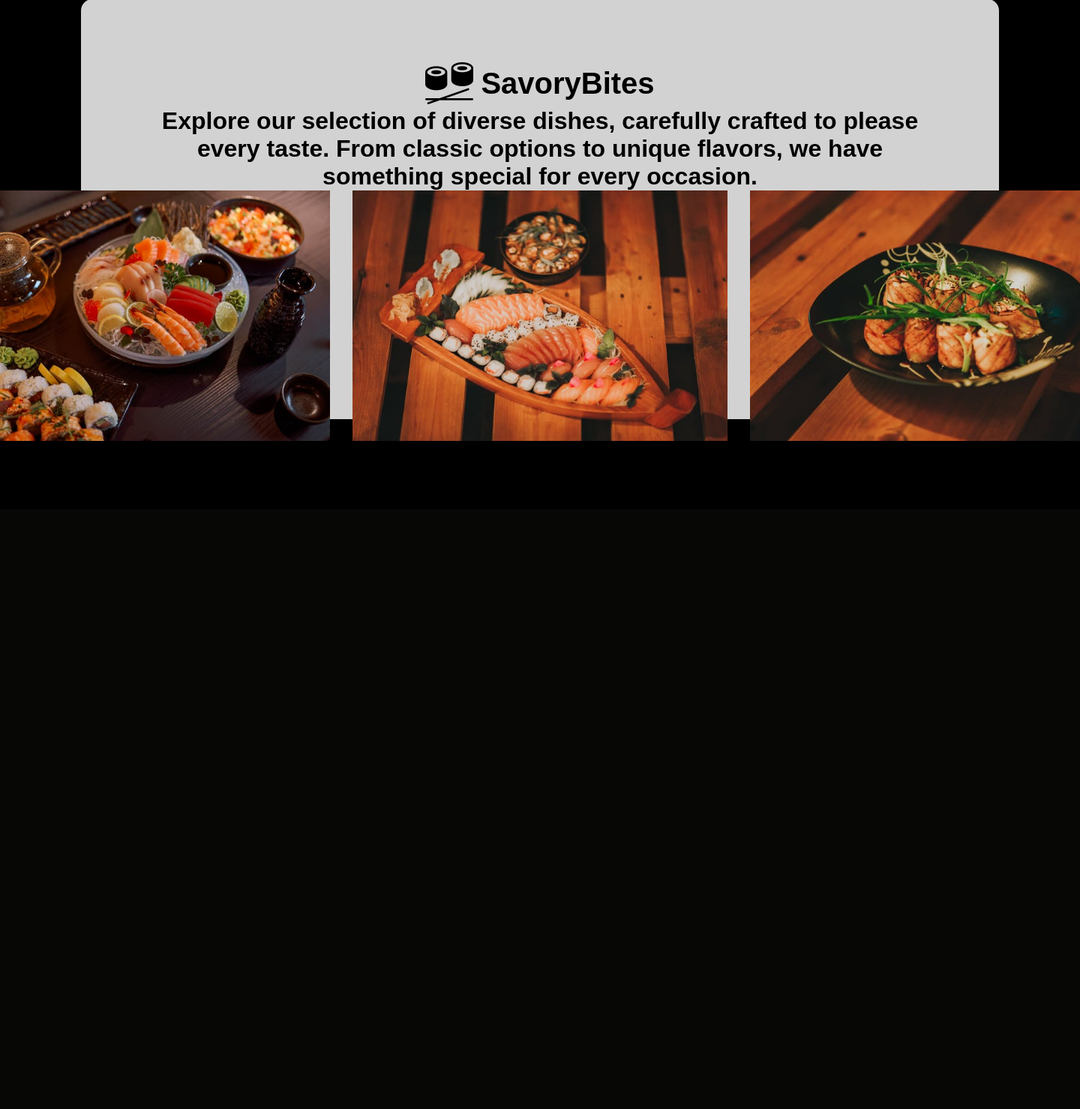
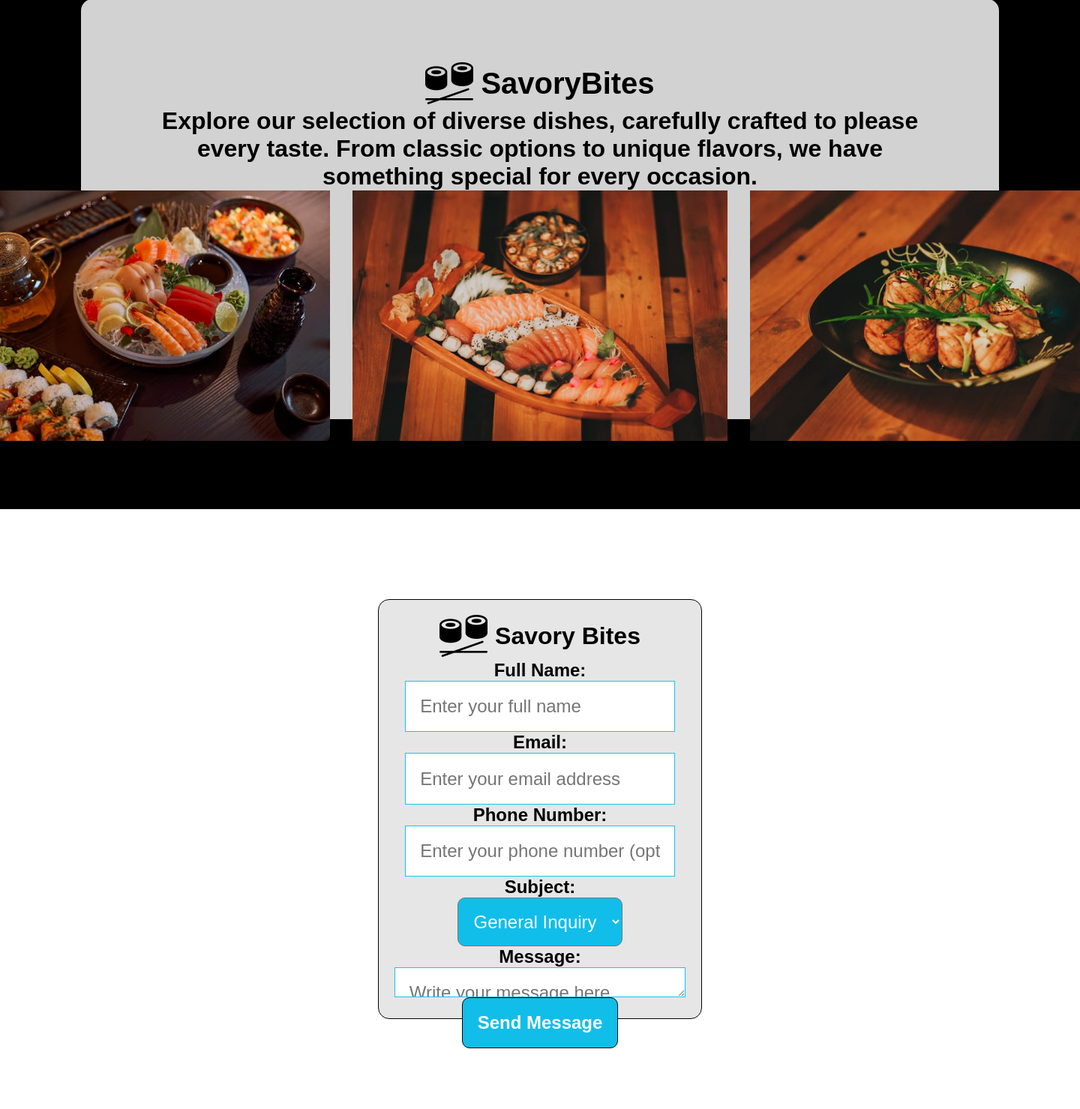
Before and after one commit to LeonardoHenriqueFR01/Food-Store, a Python web app: template templates/index.html in a window 1440 px wide; the page is wider, and only the part inside the window is pictured. Shown: the part 1904-3383 px from the top of that part at 75% size. Before the commit the page ends 2492 px from the top of that part, so only its background shows below. Run offline with Jinja, Linux system fonts and the light colour scheme; the template is opened without the code that fills it, so the values that code supplies are empty.

Commit message:
finally contact commit

```diff
--- a/static/css/style.css
+++ b/static/css/style.css
@@ -178,3 +178,73 @@
     justify-content: center;
     gap: 30px;
 }
+
+main > .contact {
+    height: 100vh;
+    display: flex;
+    align-items: center;
+    justify-content: center;
+}
+
+main > .contact > form > .contact-logo {
+    display: flex;
+    align-items: center;
+    justify-content: center;
+}
+
+main > .contact > form > .contact-logo > h1 {
+    font-size: 2em;
+    margin-left: 10px;
+}
+
+main > .contact > form {
+    display: flex;
+    flex-direction: column;
+    align-items: center;
+    justify-content: space-evenly;
+    background-color: #e6e6e6;
+    border: 1px solid #000;
+    border-radius: 15px;
+    padding: 1em;
+    height: 70vh;
+    width: 30vw;
+}
+
+main > .contact > form > label {
+    font-size: 1.5em;
+    font-weight: bold;
+}
+
+main > .contact > form > input {
+    padding: .8em;
+    font-size: 1.5em;
+    width: 25vw;
+    border: 1px solid rgb(18, 197, 241);
+}
+
+main > .contact > form > select {
+    padding: .7em;
+    font-size: 1.5em;
+    background-color: rgb(17, 190, 233);
+    color: #fff;
+    border-radius: 10px;
+}
+
+main > .contact > form > textarea {
+    width: 27vw;
+    height: 10vh;
+    font-size: 1.5em;
+    padding: .8em;
+    border: 1px solid rgb(18, 197, 241);
+}
+
+main > .contact > form > button {
+    padding: .8em;
+    font-size: 1.5em;
+    font-weight: bold;
+    border: 1px solid #000;
+    border-radius: 10px;
+    background-color: rgb(17, 190, 233);
+    color: #fff;
+    cursor: pointer;
+}
--- a/templates/index.html
+++ b/templates/index.html
@@ -107,6 +107,44 @@
 
         </section>
 
+        <section class="contact" id="contact">
+
+            <form action="#" method="post">
+
+                <div class="contact-logo">
+
+                    <img src="../static/imagens/logo-savory-bites.png" alt="Logo Savory Bites">
+
+                    <h1>Savory Bites</h1>
+
+                </div>
+
+                <label for="full-name">Full Name:</label>
+                <input type="text" id="full-name" name="full-name" placeholder="Enter your full name" required>
+
+                <label for="email">Email:</label>
+                <input type="email" id="email" name="email" placeholder="Enter your email address" required>
+
+                <label for="phone">Phone Number:</label>
+                <input type="tel" id="phone" name="phone" placeholder="Enter your phone number (optional)">
+
+                <label for="subject">Subject:</label>
+                <select id="subject" name="subject" required>
+                  <option value="general">General Inquiry</option>
+                  <option value="order">Order Issue</option>
+                  <option value="feedback">Feedback</option>
+                  <option value="other">Other</option>
+                </select>
+
+                <label for="message">Message:</label>
+                <textarea id="message" name="message" placeholder="Write your message here" rows="5" required></textarea>
+
+                <button type="submit">Send Message</button>
+              </form>
+
+
+        </section>
+
     </main>
 
 </body>
```
